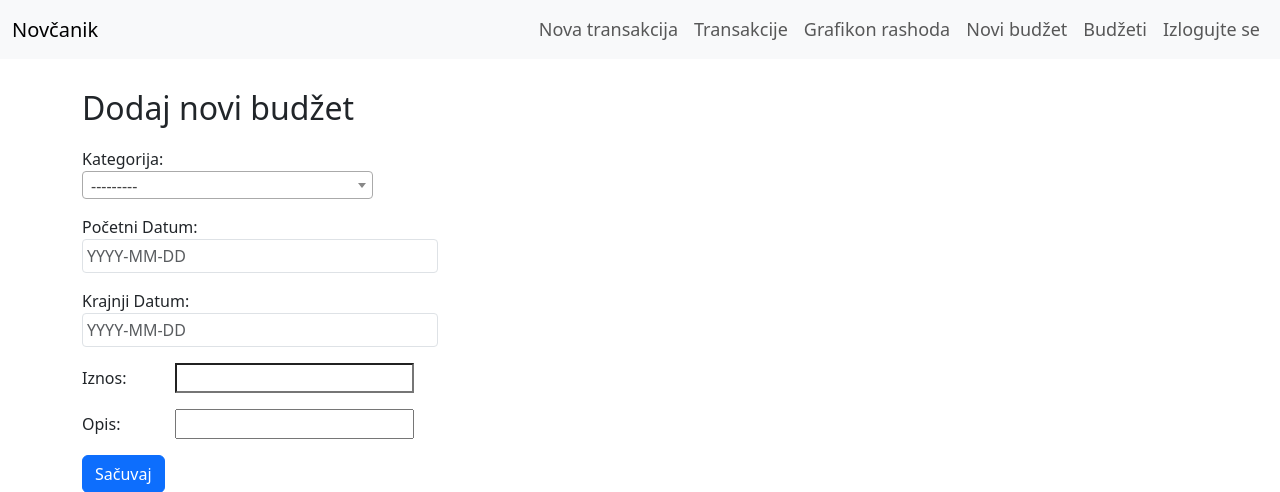
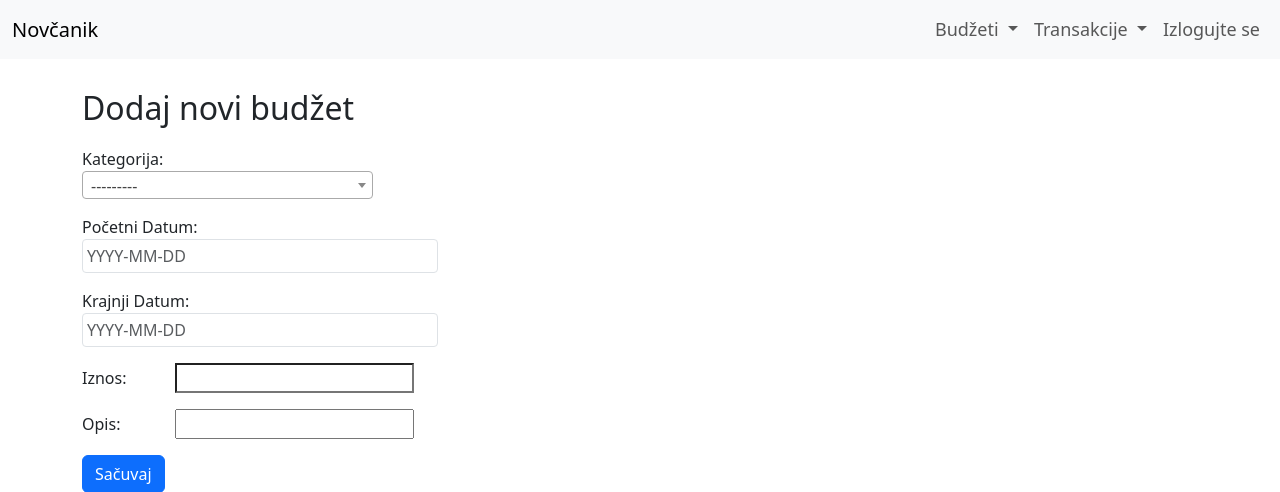
Before and after one commit to milos-zivanovic/wallet, a Django app: page /budgets/create/ in a window 1280 px wide. Shown: the top 492 px of the page. Run offline with Django 4.2, Linux system fonts and the light colour scheme; the visitor is signed in with stand-in values (Sample User, id 1); data comes from the database, SQL or seed files in the repository; some libraries are stand-ins or nearby versions.

Commit message:
adding nested menu on the top

```diff
--- a/templates/base.html
+++ b/templates/base.html
@@ -27,12 +27,47 @@
         <nav class="navbar navbar-expand-lg navbar-light bg-light">
             <div class="container-fluid">
                 <a class="navbar-brand" href="{% url 'transaction_overview' %}">Novčanik</a>
-                <button class="navbar-toggler" type="button" data-bs-toggle="collapse" data-bs-target="#navbarNav" aria-controls="navbarNav" aria-expanded="false" aria-label="Toggle navigation">
+                <button class="navbar-toggler"
+                        type="button"
+                        data-bs-toggle="collapse"
+                        data-bs-target="#navbarNav"
+                        aria-controls="navbarNav"
+                        aria-expanded="false"
+                        aria-label="Toggle navigation">
                     <span class="navbar-toggler-icon"></span>
                 </button>
                 <div class="collapse navbar-collapse" id="navbarNav">
                     <ul class="navbar-nav ms-auto">
                         {% if user.is_authenticated %}
+                            <li class="nav-item dropdown">
+                                <a class="nav-link dropdown-toggle"
+                                   href="#"
+                                   id="budgetDropdown"
+                                   role="button"
+                                   data-bs-toggle="dropdown"
+                                   aria-expanded="false">
+                                    Budžeti
+                                </a>
+                                <ul class="dropdown-menu" aria-labelledby="budgetDropdown">
+                                    <li class="nav-item">
+                                        <a class="nav-link" href="{% url 'budget_create' %}">Novi budžet</a>
+                                    </li>
+                                    <li class="nav-item">
+                                        <a class="nav-link" href="{% url 'budget_list' %}">Budžeti</a>
+                                    </li>
+                                </ul>
+                            </li>
+
+                            <li class="nav-item dropdown">
+                                <a class="nav-link dropdown-toggle"
+                                   href="#"
+                                   id="transactionsDropdown"
+                                   role="button"
+                                   data-bs-toggle="dropdown"
+                                   aria-expanded="false">
+                                    Transakcije
+                                </a>
+                                <ul class="dropdown-menu" aria-labelledby="transactionsDropdown">
                                     <li class="nav-item">
                                         <a class="nav-link" href="{% url 'transaction_create' %}">Nova transakcija</a>
                                     </li>
@@ -42,14 +77,13 @@
                                     <li class="nav-item">
                                         <a class="nav-link" href="{% url 'transaction_overview' %}?show=chart">Grafikon rashoda</a>
                                     </li>
+                                </ul>
+                            </li>
+
                             <li class="nav-item">
-                                <a class="nav-link" href="{% url 'budget_create' %}">Novi budžet</a>
-                            </li>
-                            <li class="nav-item">
-                                <a class="nav-link" href="{% url 'budget_list' %}">Budžeti</a>
-                            </li>
-                            <li class="nav-item">
-                                <a class="nav-link" href="{% url 'logout' %}">Izlogujte se</a>
+                                <a class="nav-link" href="{% url 'logout' %}">
+                                    Izlogujte se
+                                </a>
                             </li>
                         {% else %}
                             <li class="nav-item">
```
Lines whose indentation alone changed are shown as unchanged.
